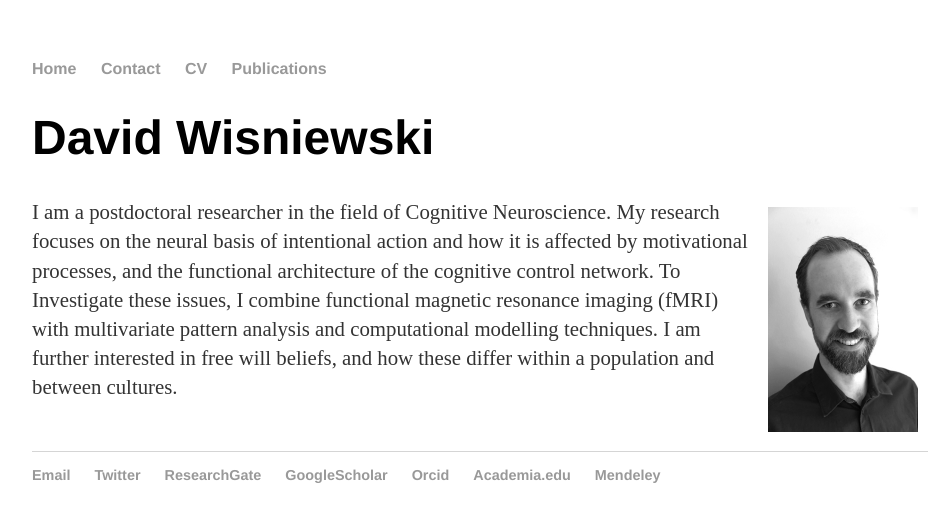
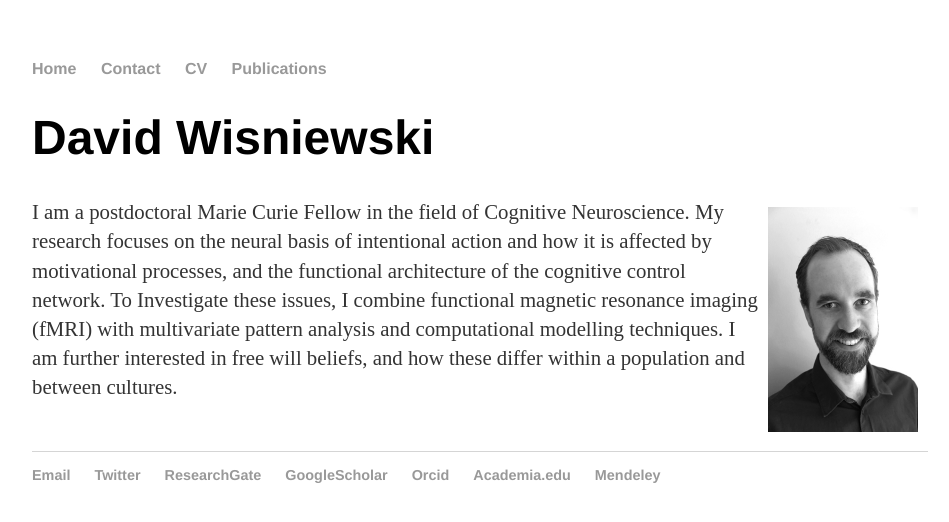
Before and after one commit to davidwisniewski/davidwisniewski.github.io, a Jekyll site: the page built from index.html, in a window 1280 px wide. Shown: the top 522 px of the page, without its empty margins (160-1109 px from the left). Built offline with Jekyll 4.4.1, drawn with Linux system fonts in a browser that asks for light colours.

Commit message:
minor change in landing page

```diff
--- a/index.html
+++ b/index.html
@@ -6,7 +6,7 @@ title: David Wisniewski
 	<h1>David Wisniewski</h1>
 	<img title="David Wisniewski" style="margin: 10px; float: right;" alt="Photo of David Wisniewski" src="/images/David_Wisniewski_300x450_BW.jpg" width="150" height="225" />
 	<p>
-	I am a postdoctoral researcher in the field of Cognitive Neuroscience. My research focuses on the neural basis of intentional action and
+	I am a postdoctoral Marie Curie Fellow in the field of Cognitive Neuroscience. My research focuses on the neural basis of intentional action and
 	how it is affected by motivational processes, and the functional architecture of the cognitive control network. To Investigate these issues,
 	I combine functional magnetic resonance imaging (fMRI) with multivariate pattern analysis and computational modelling techniques.
 	I am further interested in free will beliefs, and how these differ within a population and between cultures.
```
Also changed, not shown: 1 other file.
